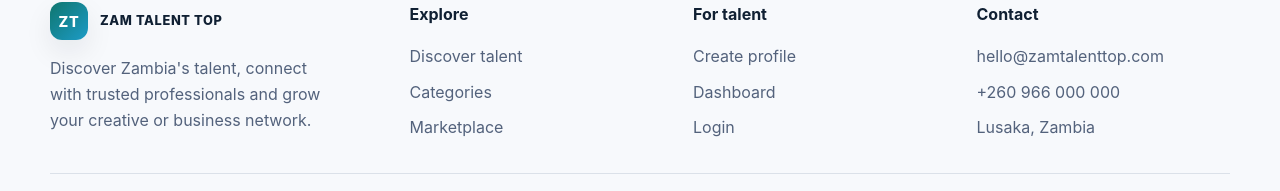
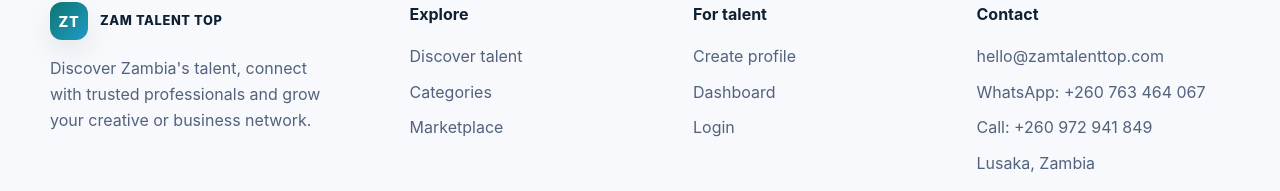
Before and after one commit to lukatokalaluka/ZamTalentTop, a React (Vite) app in the folder client/: page / in a window 1280 px wide. Shown: the part 1787-1978 px from the top of the page. Built offline with nearby package versions, Linux system fonts and the light colour scheme; no server answers; the database is empty.

Commit message:
Update website contact numbers

```diff
--- a/client/src/components/layout/Footer.jsx
+++ b/client/src/components/layout/Footer.jsx
@@ -36,7 +36,8 @@
           <h3>Contact</h3>
           <ul className="footer-list">
             <li><a href="mailto:hello@zamtalenttop.com">hello@zamtalenttop.com</a></li>
-            <li><a href="tel:+260966000000">+260 966 000 000</a></li>
+            <li><a href="https://wa.me/260763464067" target="_blank" rel="noreferrer">WhatsApp: +260 763 464 067</a></li>
+            <li><a href="tel:+260972941849">Call: +260 972 941 849</a></li>
             <li><span>Lusaka, Zambia</span></li>
           </ul>
         </div>
--- a/client/src/pages/Profile/ProfilePage.jsx
+++ b/client/src/pages/Profile/ProfilePage.jsx
@@ -264,7 +264,8 @@
               <section className="info-panel">
                 <h2>Contact</h2>
                 <ul className="detail-list">
-                  <li>WhatsApp: {profile.socialLinks?.whatsapp || '+260 977 123 456'}</li>
+                  <li>WhatsApp: {profile.socialLinks?.whatsapp || '+260 763 464 067'}</li>
+                  <li>Call: {profile.socialLinks?.phone || '+260 972 941 849'}</li>
                   <li>Email: {profile.socialLinks?.email || `hello@${profile.slug}.studio`}</li>
                   <li>Instagram: {profile.socialLinks?.instagram || `@${profile.slug}`}</li>
                 </ul>
```
